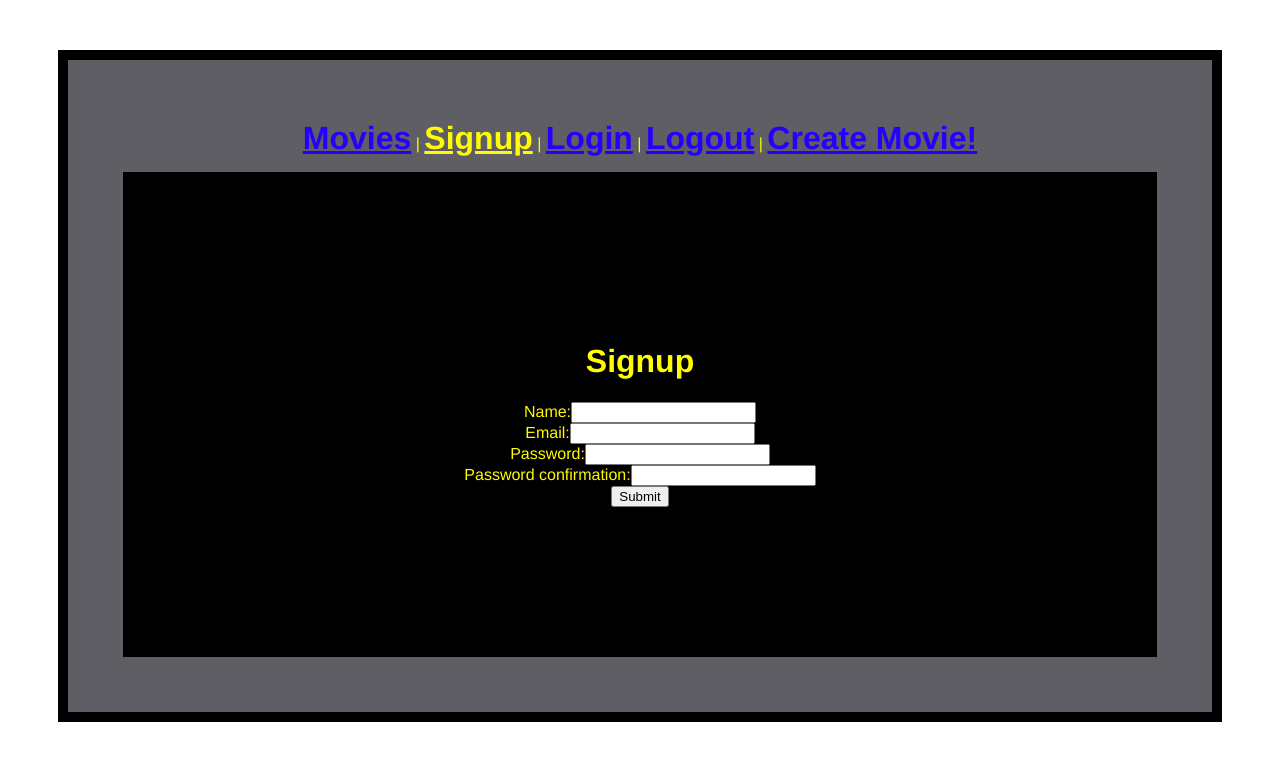
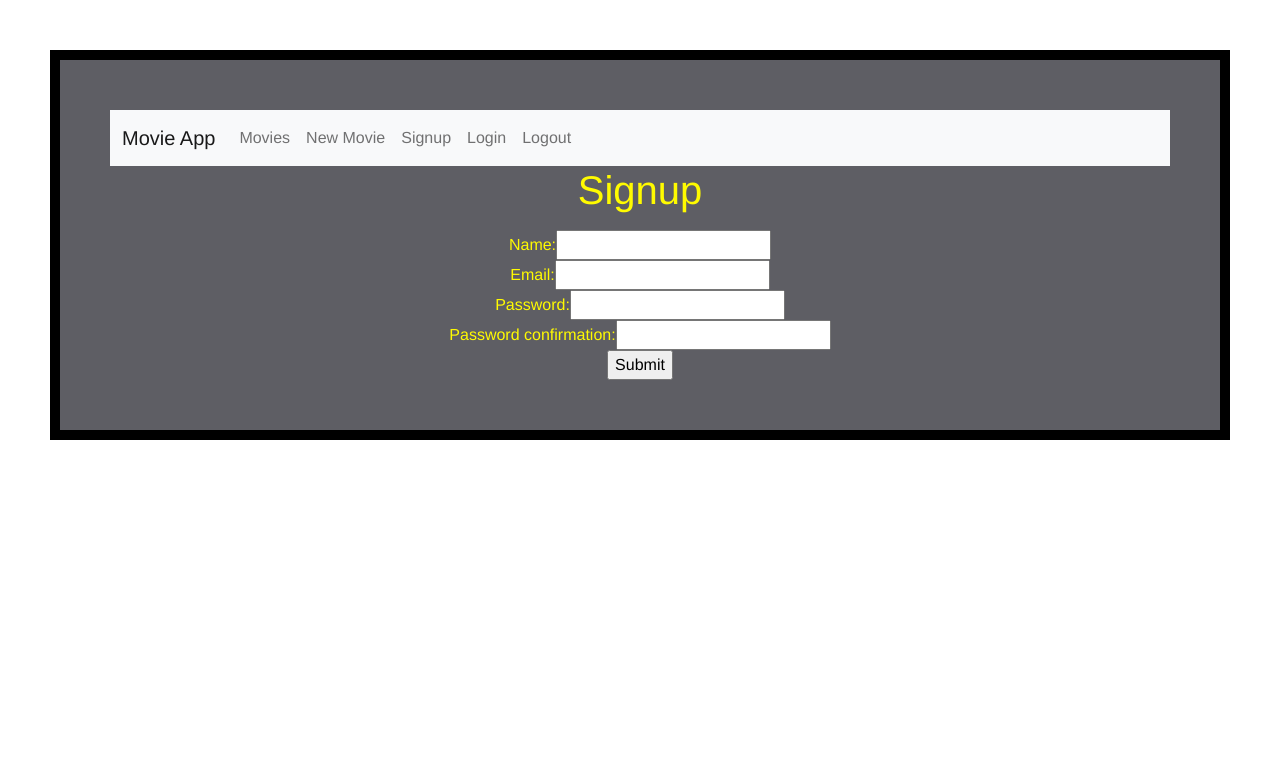
Before and after one commit to Johnxmb93/movies-vue-app, a Vue app: page /signup in a window 1280 px wide. Shown: the top 760 px of the page. Built offline with nearby package versions, Linux system fonts and the light colour scheme.

Commit message:
added nav bar, cards and buttons

```diff
--- a/package.json
+++ b/package.json
@@ -9,7 +9,10 @@
   },
   "dependencies": {
     "axios": "^0.21.1",
+    "bootstrap": "^5.1.0",
     "core-js": "^3.6.5",
+    "jquery": "^3.6.0",
+    "popper.js": "^1.16.1",
     "vue": "^2.6.11",
     "vue-router": "^3.2.0"
   },
--- a/src/App.vue
+++ b/src/App.vue
@@ -1,6 +1,34 @@
 <template>
   <div id="app">
-    <div id="nav">
+    <nav class="navbar navbar-expand-lg navbar-light bg-light">
+      <div class="container-fluid">
+        <a class="navbar-brand" href="/moviesindex">Movie App</a>
+        <button
+          class="navbar-toggler"
+          type="button"
+          data-bs-toggle="collapse"
+          data-bs-target="#navbarNavAltMarkup"
+          aria-controls="navbarNavAltMarkup"
+          aria-expanded="false"
+          aria-label="Toggle navigation"
+        >
+          <span class="navbar-toggler-icon"></span>
+        </button>
+        <div class="collapse navbar-collapse" id="navbarNavAltMarkup">
+          <div class="navbar-nav">
+            <a class="nav-link" href="/moviesindex">Movies</a>
+            <a class="nav-link" href="/moviesnew">New Movie</a>
+            <a class="nav-link" href="/signup">Signup</a>
+            <a class="nav-link" href="/login">Login</a>
+            <a class="nav-link" href="/logout">Logout</a>
+          </div>
+        </div>
+      </div>
+    </nav>
+    <router-view />
+  </div>
+</template>
+<!-- <div id="nav">
       <router-link to="/moviesindex">Movies</router-link>
       |
       <router-link to="/signup">Signup</router-link>
@@ -11,9 +39,7 @@
       |
       <router-link to="/moviesnew">Create Movie!</router-link>
     </div>
-    <router-view />
-  </div>
-</template>
+    <router-view /> -->
 
 <style>
 #app {
--- a/src/main.js
+++ b/src/main.js
@@ -2,6 +2,8 @@ import Vue from "vue";
 import App from "./App.vue";
 import router from "./router";
 import axios from "axios";
+import "bootstrap";
+import "bootstrap/dist/css/bootstrap.min.css";
 
 axios.defaults.baseURL = process.env.NODE_ENV === "development" ? "http://localhost:3000" : "/";
 var jwt = localStorage.getItem("jwt");
--- a/src/router/index.js
+++ b/src/router/index.js
@@ -7,7 +7,6 @@ import Logout from "../views/Logout.vue";
 import MoviesUpdate from "../views/MoviesUpdate.vue";
 import MoviesShow from "../views/MoviesShow.vue";
 import MoviesNew from "../views/MoviesNew.vue";
-
 
 Vue.use(VueRouter);
 
--- a/src/views/Login.vue
+++ b/src/views/Login.vue
@@ -49,9 +49,9 @@ export default {
 </script>
 
 <style>
-#login {
+/* #login {
   background-color: #000000;
   border: 100px solid black;
   margin: 5px;
-}
+} */
 </style>
--- a/src/views/MoviesIndex.vue
+++ b/src/views/MoviesIndex.vue
@@ -1,6 +1,39 @@
 <template>
   <div class="moviesindex">
-    <div v-for="movie in movies" v-bind:key="movie.id">
+    <div class="card mb-3 bg-secondary" style="max-width: 700px" v-for="movie in movies" v-bind:key="movie.id">
+      <div class="row g-0">
+        <div class="col-md-4">
+          <router-link :to="`/movies/${movie.id}`">
+            <img
+              src="https://www.biography.com/.image/ar_1:1%2Cc_fill%2Ccs_srgb%2Cfl_progressive%2Cq_auto:good%2Cw_1200/MTE1ODA0OTcxNTEyODU4MTI1/bradley-cooper-547062-1-402.jpg"
+              class="img-fluid rounded-start"
+              alt=""
+            />
+          </router-link>
+          <!-- <yes i want Bradly Cooper to be the picture for every movie> -->
+        </div>
+        <div class="col-md-8">
+          <div class="card-body">
+            <h1 id="makeblue">{{ movie.title }}</h1>
+            Did you like this movie?
+            <input type="checkbox" />
+            <p>Year Released:</p>
+            <h4>{{ movie.year }}</h4>
+            <h4>{{ movie.plot }}</h4>
+            Director:
+            <h4>{{ movie.director }}</h4>
+          </div>
+          <h5 class="card-title">Card title</h5>
+          <p class="card-text">
+            This is a wider card with supporting text below as a natural lead-in to additional content. This content is
+            a little bit longer.
+          </p>
+          <p class="card-text"><small class="text-muted">Last updated 3 mins ago</small></p>
+        </div>
+      </div>
+    </div>
+  </div>
+  <!-- <div v-for="movie in movies" v-bind:key="movie.id">
       <router-link v-bind:to="`/movies/${movie.id}`">
         <h1 id="makeblue">{{ movie.title }}</h1>
       </router-link>
@@ -12,7 +45,7 @@
       Director:
       <h4>{{ movie.director }}</h4>
     </div>
-  </div>
+  </div> -->
 </template>
 <style></style>
 <script>
@@ -41,7 +74,7 @@ export default {
 </script>
 <style>
 #makeblue {
-  font-size: 150%;
+  font-size: 300%;
   font-weight: bold;
   color: #2600ff;
 }
--- a/src/views/Signup.vue
+++ b/src/views/Signup.vue
@@ -55,9 +55,9 @@ export default {
 </script>
 
 <style>
-#signup {
+/* #signup {
   background-color: #000000;
   border: 150px solid black;
   margin: 5px;
-}
+} */
 </style>
```
Also changed, not shown: 1 other file (tests, documents, lock files or other folders).
